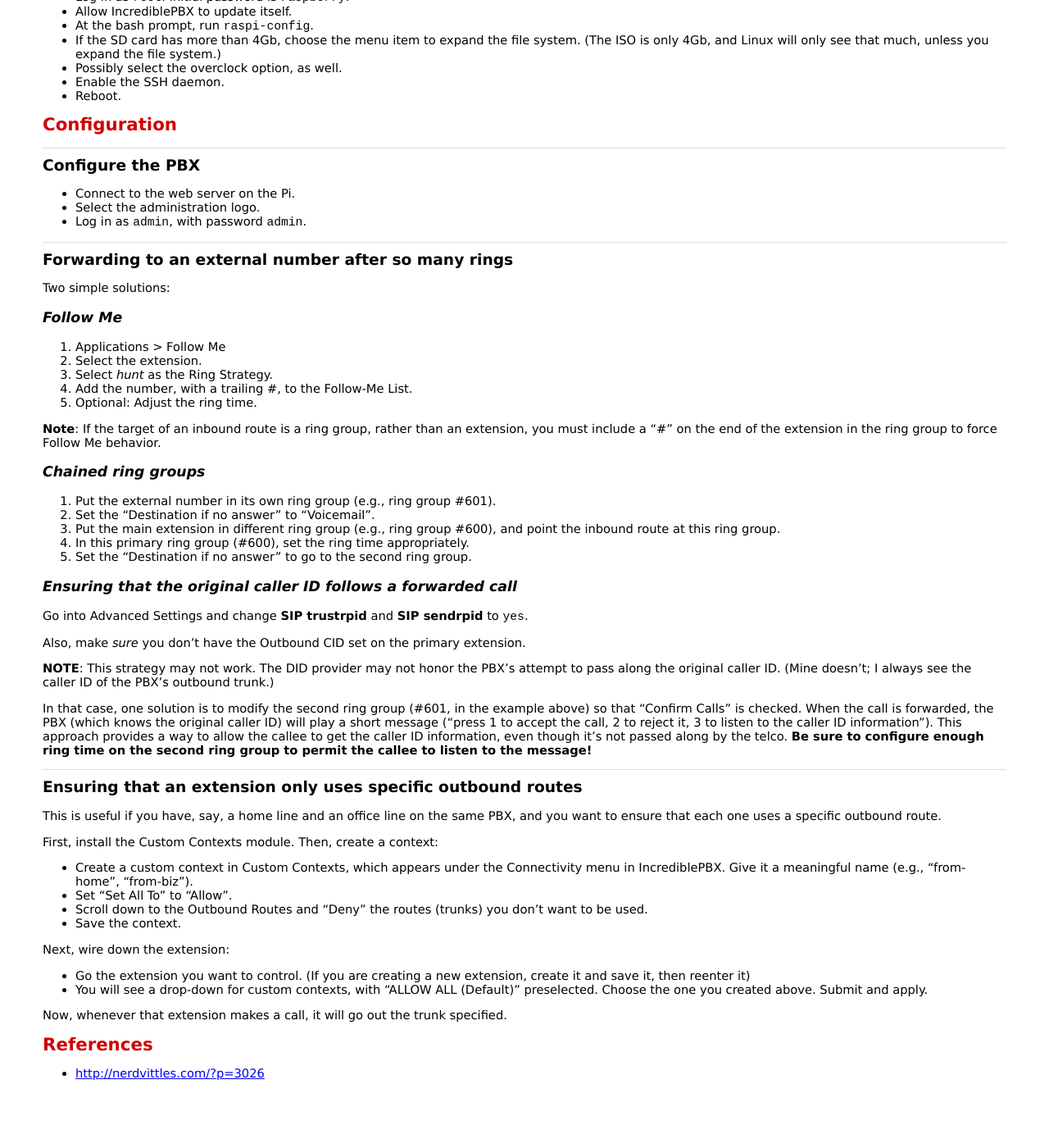
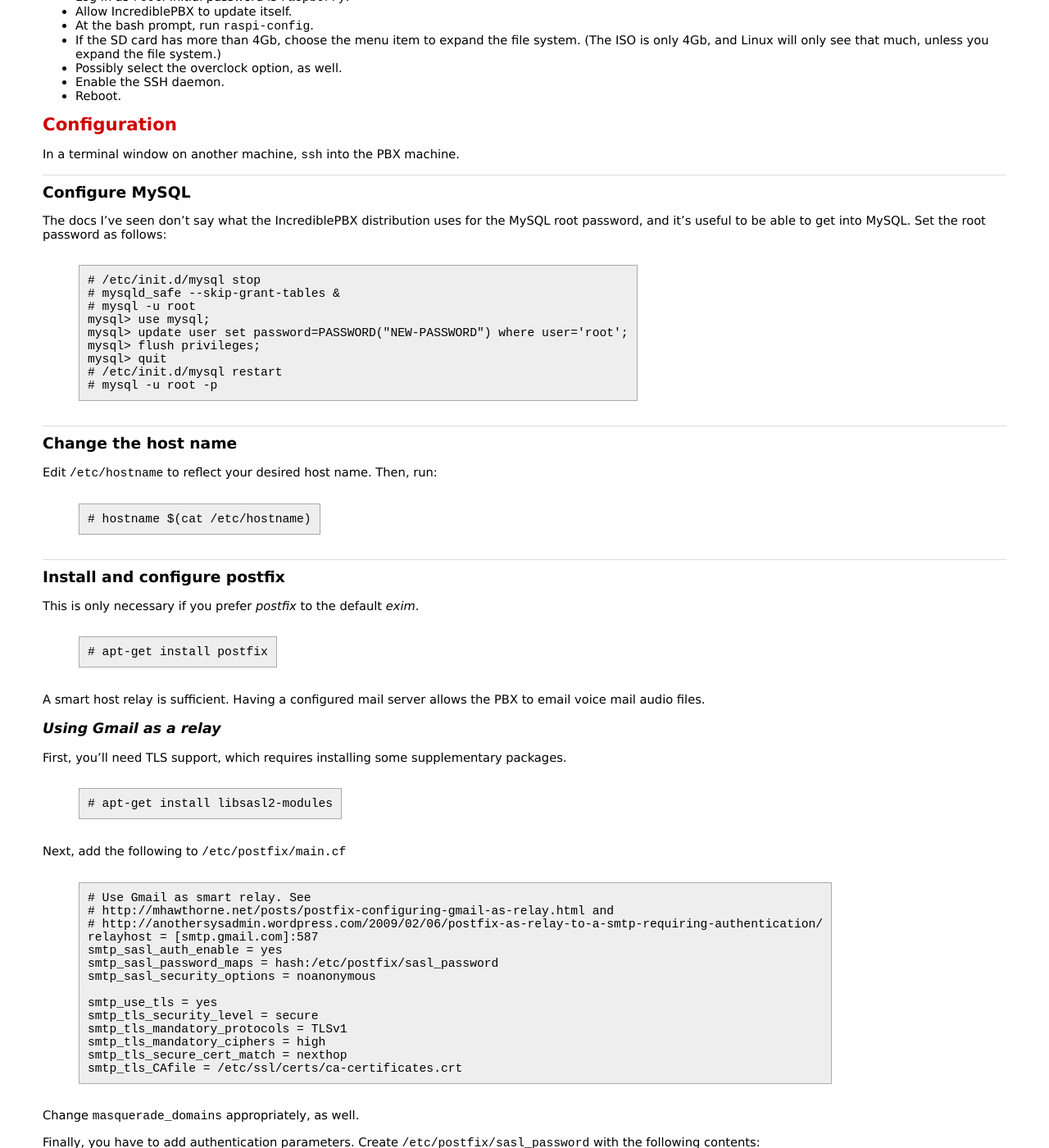
Before and after one commit to bmc/cheat-sheets, a Jekyll site: the page built from pbx.md, in a window 1280 px wide and 1400 px high, scrolled down 409 px. Shown: the whole window at 82% size. Built offline with Jekyll 4.4.1, drawn with Linux system fonts in a browser that asks for light colours; before the commit the page ends 1741 px from its top, so only the background shows below that; some of the changed text lies outside the part shown.

Commit message:
Expanded initial config stuff

```diff
--- a/pbx.md
+++ b/pbx.md
@@ -32,11 +32,86 @@ Put the SDHC card in the Pi, attach the HDMI port to a monitor, and boot.
 
 # Configuration
 
+In a terminal window on another machine, `ssh` into the PBX machine.
+
+## Configure MySQL
+
+The docs I've seen don't say what the IncrediblePBX distribution uses for
+the MySQL root password, and it's useful to be able to get into MySQL. Set
+the root password as follows:
+
+    # /etc/init.d/mysql stop
+    # mysqld_safe --skip-grant-tables &
+    # mysql -u root
+    mysql> use mysql;
+    mysql> update user set password=PASSWORD("NEW-PASSWORD") where user='root';
+    mysql> flush privileges;
+    mysql> quit
+    # /etc/init.d/mysql restart
+    # mysql -u root -p
+
+## Change the host name
+
+Edit `/etc/hostname` to reflect your desired host name. Then, run:
+
+    # hostname $(cat /etc/hostname)
+
+## Install and configure postfix
+
+This is only necessary if you prefer *postfix* to the default *exim*.
+
+    # apt-get install postfix
+
+A smart host relay is sufficient. Having a configured mail server allows
+the PBX to email voice mail audio files.
+
+### Using Gmail as a relay
+
+First, you'll need TLS support, which requires installing some supplementary
+packages.
+
+    # apt-get install libsasl2-modules
+
+Next, add the following to `/etc/postfix/main.cf`
+
+    # Use Gmail as smart relay. See
+    # http://mhawthorne.net/posts/postfix-configuring-gmail-as-relay.html and
+    # http://anothersysadmin.wordpress.com/2009/02/06/postfix-as-relay-to-a-smtp-requiring-authentication/
+    relayhost = [smtp.gmail.com]:587
+    smtp_sasl_auth_enable = yes
+    smtp_sasl_password_maps = hash:/etc/postfix/sasl_password
+    smtp_sasl_security_options = noanonymous
+
+    smtp_use_tls = yes
+    smtp_tls_security_level = secure
+    smtp_tls_mandatory_protocols = TLSv1
+    smtp_tls_mandatory_ciphers = high
+    smtp_tls_secure_cert_match = nexthop
+    smtp_tls_CAfile = /etc/ssl/certs/ca-certificates.crt
+
+Change `masquerade_domains` appropriately, as well.
+
+Finally, you have to add authentication parameters. Create
+`/etc/postfix/sasl_password` with the following contents:
+
+    [smtp.gmail.com]:587 gmailuser:gmailpassword
+
+Replace `gmailuser` with your Gmail login. If you use a Google Apps
+domain account, use your domain email address as the user.
+
+Then, run these commands:
+
+    # cd /etc/postfix
+    # postmap sasl_password
+    # chown postfix sasl_password*
+
+
 ## Configure the PBX
 
 * Connect to the web server on the Pi.
 * Select the administration logo.
 * Log in as `admin`, with password `admin`.
+* Change the password, under the Admin > Administrators menu.
 
 ## Forwarding to an external number after so many rings
 
@@ -89,25 +164,23 @@ permit the callee to listen to the message!**
 This is useful if you have, say, a home line and an office line on the
 same PBX, and you want to ensure that each one uses a specific outbound route.
 
-First, install the Custom Contexts module. Then, create a context:
+Solutions proposed on the web include:
 
-* Create a custom context in Custom Contexts, which appears under the
-  Connectivity menu in IncrediblePBX. Give it a meaningful name (e.g.,
-  "from-home", "from-biz").
-* Set "Set All To" to "Allow".
-* Scroll down to the Outbound Routes and "Deny" the routes (trunks) you
-  don't want to be used.
-* Save the context.
+1. Using the complicated, and unsupported, Custom Contexts module.
+   **This is a potentially dangerous module that can totally bork your PBX.**
+2. Using something called Extension Routing, by SchmoozeCom; getting it
+   requires a complicated registration procedure at SchmoozeCom, one that
+   doesn't appear to work with Incredible PBX.
+3. Using a dial pattern to specify individual internal extension caller IDs
+   on each outbound route.
 
-Next, wire down the extension:
+# Misc. Admin
 
-* Go the extension you want to control. (If you are creating a new
-  extension, create it and save it, then reenter it)
-* You will see a drop-down for custom contexts, with "ALLOW ALL (Default)"
-  preselected. Choose the one you created above. Submit and apply.
+## Restarting Asterisk
 
-Now, whenever that extension makes a call, it will go out the trunk specified.
+    # amportal restart
 
 # References
 
+* <http://nerdvittles.com/?p=755>
 * <http://nerdvittles.com/?p=3026>
```
